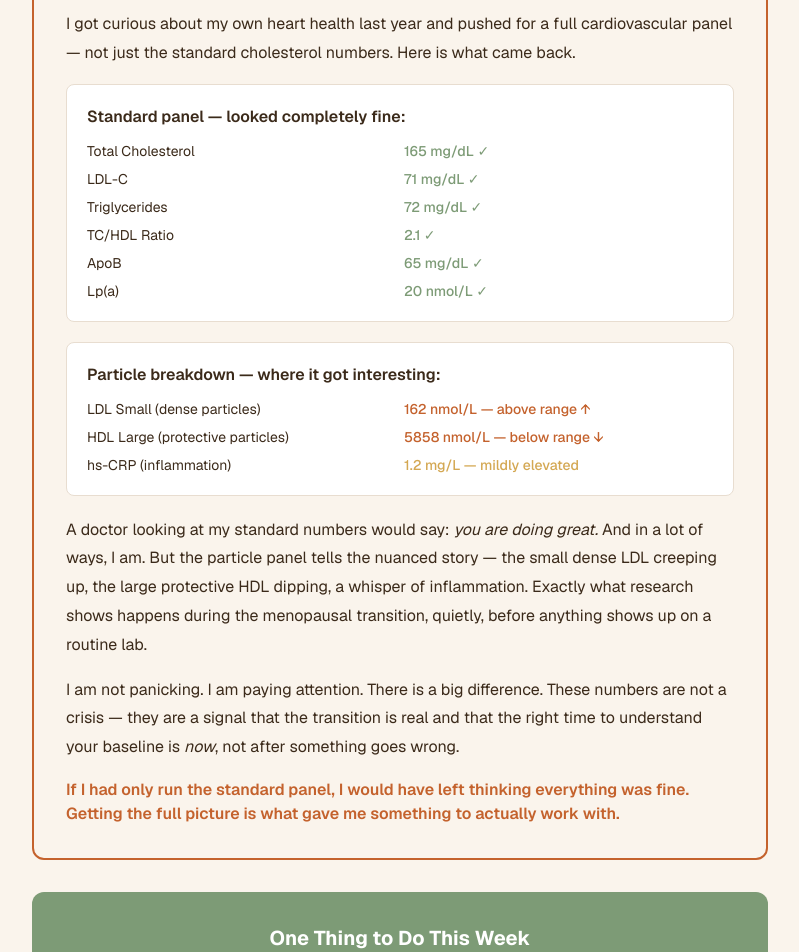
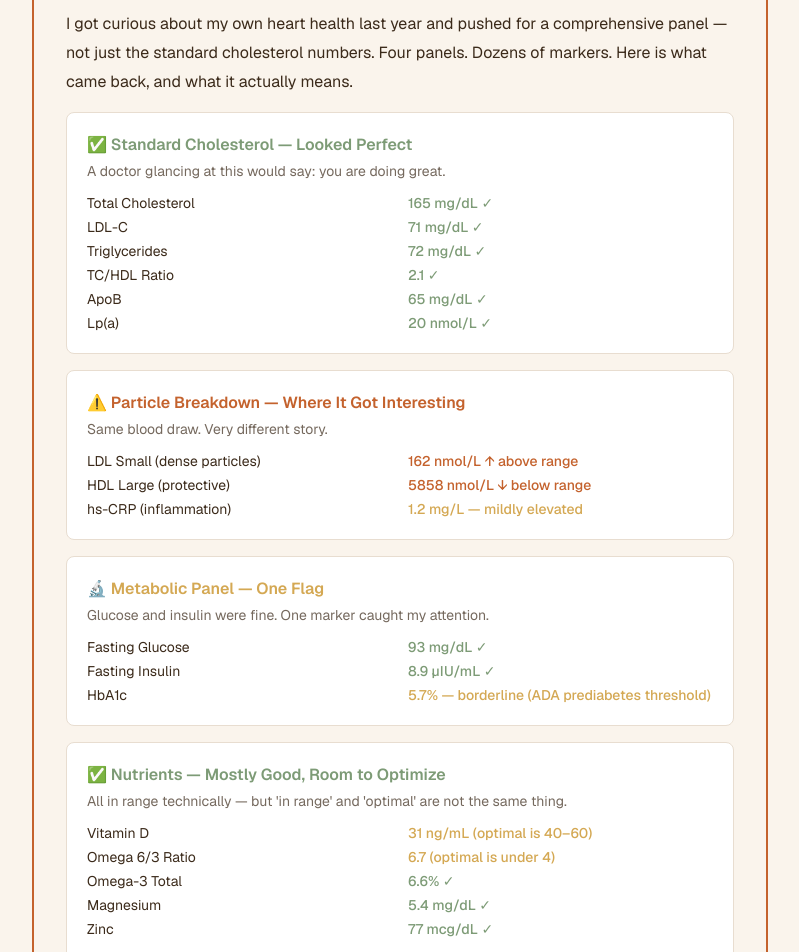
Before and after one commit to siriratkongdee/sanook50, a Next.js app: page /health/cardiovascular in a window 1280 px wide. Shown: the part 5080-6032 px from the top of the page, without its empty margins (240-1039 px from the left). Built offline with nearby package versions, Linux system fonts and the light colour scheme.

Commit message:
My Take: add full 4-panel lab breakdown (metabolic + nutrients)

```diff
--- a/app/health/cardiovascular/page.tsx
+++ b/app/health/cardiovascular/page.tsx
@@ -187,11 +187,13 @@ export default function CardiovascularPost() {
         <h2 className="text-2xl font-bold mt-10 mb-4" style={{ color: '#C4622D' }}>My Take — And My Actual Numbers</h2>
         <div className="rounded-xl p-8 mb-8" style={{ backgroundColor: '#FAF4EC', border: '2px solid #C4622D' }}>
           <p className="mb-4" style={{ color: '#3B2A1A', lineHeight: '1.8' }}>
-            I got curious about my own heart health last year and pushed for a full cardiovascular panel — not just the standard cholesterol numbers. Here is what came back.
+            I got curious about my own heart health last year and pushed for a comprehensive panel — not just the standard cholesterol numbers. Four panels. Dozens of markers. Here is what came back, and what it actually means.
           </p>
-          <div className="rounded-lg p-5 mb-5" style={{ backgroundColor: 'white', border: '1px solid #e8ddd0' }}>
-            <p className="font-semibold mb-3" style={{ color: '#3B2A1A' }}>Standard panel — looked completely fine:</p>
-            <div className="grid grid-cols-2 gap-2 text-sm" style={{ color: '#3B2A1A' }}>
+
+          <div className="rounded-lg p-5 mb-4" style={{ backgroundColor: 'white', border: '1px solid #e8ddd0' }}>
+            <p className="font-semibold mb-1" style={{ color: '#7D9B76' }}>✅ Standard Cholesterol — Looked Perfect</p>
+            <p className="text-sm mb-3" style={{ color: '#3B2A1A', opacity: 0.7 }}>A doctor glancing at this would say: you are doing great.</p>
+            <div className="grid grid-cols-2 gap-x-4 gap-y-1 text-sm" style={{ color: '#3B2A1A' }}>
               <span>Total Cholesterol</span><span className="font-medium" style={{ color: '#7D9B76' }}>165 mg/dL ✓</span>
               <span>LDL-C</span><span className="font-medium" style={{ color: '#7D9B76' }}>71 mg/dL ✓</span>
               <span>Triglycerides</span><span className="font-medium" style={{ color: '#7D9B76' }}>72 mg/dL ✓</span>
@@ -200,22 +202,47 @@ export default function CardiovascularPost() {
               <span>Lp(a)</span><span className="font-medium" style={{ color: '#7D9B76' }}>20 nmol/L ✓</span>
             </div>
           </div>
-          <div className="rounded-lg p-5 mb-5" style={{ backgroundColor: 'white', border: '1px solid #e8ddd0' }}>
-            <p className="font-semibold mb-3" style={{ color: '#3B2A1A' }}>Particle breakdown — where it got interesting:</p>
-            <div className="grid grid-cols-2 gap-2 text-sm" style={{ color: '#3B2A1A' }}>
-              <span>LDL Small (dense particles)</span><span className="font-medium" style={{ color: '#C4622D' }}>162 nmol/L — above range ↑</span>
-              <span>HDL Large (protective particles)</span><span className="font-medium" style={{ color: '#C4622D' }}>5858 nmol/L — below range ↓</span>
+
+          <div className="rounded-lg p-5 mb-4" style={{ backgroundColor: 'white', border: '1px solid #e8ddd0' }}>
+            <p className="font-semibold mb-1" style={{ color: '#C4622D' }}>⚠️ Particle Breakdown — Where It Got Interesting</p>
+            <p className="text-sm mb-3" style={{ color: '#3B2A1A', opacity: 0.7 }}>Same blood draw. Very different story.</p>
+            <div className="grid grid-cols-2 gap-x-4 gap-y-1 text-sm" style={{ color: '#3B2A1A' }}>
+              <span>LDL Small (dense particles)</span><span className="font-medium" style={{ color: '#C4622D' }}>162 nmol/L ↑ above range</span>
+              <span>HDL Large (protective)</span><span className="font-medium" style={{ color: '#C4622D' }}>5858 nmol/L ↓ below range</span>
               <span>hs-CRP (inflammation)</span><span className="font-medium" style={{ color: '#D4A853' }}>1.2 mg/L — mildly elevated</span>
             </div>
           </div>
+
+          <div className="rounded-lg p-5 mb-4" style={{ backgroundColor: 'white', border: '1px solid #e8ddd0' }}>
+            <p className="font-semibold mb-1" style={{ color: '#D4A853' }}>🔬 Metabolic Panel — One Flag</p>
+            <p className="text-sm mb-3" style={{ color: '#3B2A1A', opacity: 0.7 }}>Glucose and insulin were fine. One marker caught my attention.</p>
+            <div className="grid grid-cols-2 gap-x-4 gap-y-1 text-sm" style={{ color: '#3B2A1A' }}>
+              <span>Fasting Glucose</span><span className="font-medium" style={{ color: '#7D9B76' }}>93 mg/dL ✓</span>
+              <span>Fasting Insulin</span><span className="font-medium" style={{ color: '#7D9B76' }}>8.9 µIU/mL ✓</span>
+              <span>HbA1c</span><span className="font-medium" style={{ color: '#D4A853' }}>5.7% — borderline (ADA prediabetes threshold)</span>
+            </div>
+          </div>
+
+          <div className="rounded-lg p-5 mb-5" style={{ backgroundColor: 'white', border: '1px solid #e8ddd0' }}>
+            <p className="font-semibold mb-1" style={{ color: '#7D9B76' }}>✅ Nutrients — Mostly Good, Room to Optimize</p>
+            <p className="text-sm mb-3" style={{ color: '#3B2A1A', opacity: 0.7 }}>All in range technically — but &apos;in range&apos; and &apos;optimal&apos; are not the same thing.</p>
+            <div className="grid grid-cols-2 gap-x-4 gap-y-1 text-sm" style={{ color: '#3B2A1A' }}>
+              <span>Vitamin D</span><span className="font-medium" style={{ color: '#D4A853' }}>31 ng/mL (optimal is 40–60)</span>
+              <span>Omega 6/3 Ratio</span><span className="font-medium" style={{ color: '#D4A853' }}>6.7 (optimal is under 4)</span>
+              <span>Omega-3 Total</span><span className="font-medium" style={{ color: '#7D9B76' }}>6.6% ✓</span>
+              <span>Magnesium</span><span className="font-medium" style={{ color: '#7D9B76' }}>5.4 mg/dL ✓</span>
+              <span>Zinc</span><span className="font-medium" style={{ color: '#7D9B76' }}>77 mcg/dL ✓</span>
+            </div>
+          </div>
+
           <p className="mb-4" style={{ color: '#3B2A1A', lineHeight: '1.8' }}>
-            A doctor looking at my standard numbers would say: <em>you are doing great.</em> And in a lot of ways, I am. But the particle panel tells the nuanced story — the small dense LDL creeping up, the large protective HDL dipping, a whisper of inflammation. Exactly what research shows happens during the menopausal transition, quietly, before anything shows up on a routine lab.
+            Here is what strikes me looking at all four panels together: every single system is telling the same quiet story. The lipids shifted. The insulin sensitivity is at the edge. Inflammation is ticking. Vitamin D and omega ratios could be better. None of it is a crisis. All of it is consistent with what the research says happens during the menopausal transition — often before you feel a thing.
           </p>
           <p className="mb-4" style={{ color: '#3B2A1A', lineHeight: '1.8' }}>
-            I am not panicking. I am paying attention. There is a big difference. These numbers are not a crisis — they are a signal that the transition is real and that the right time to understand your baseline is <em>now</em>, not after something goes wrong.
+            A standard panel would have sent me home with a clean bill of health. And I would have had no idea any of this was happening.
           </p>
           <p className="font-semibold" style={{ color: '#C4622D' }}>
-            If I had only run the standard panel, I would have left thinking everything was fine. Getting the full picture is what gave me something to actually work with.
+            I am not panicking. I am paying attention. There is a big difference — and this is exactly what informed prevention looks like.
           </p>
         </div>
 
```
